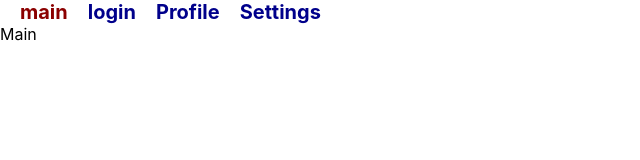
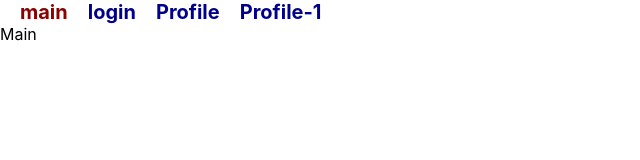
Before and after one commit to AV-html/Router-dom-v6-practice, a React (Create React App) app: page / in a window 1280 px wide. Shown: the top 160 px of the page, without its empty margins (0-640 px from the left). Built offline with nearby package versions, Linux system fonts and the light colour scheme.

Commit message:
add(Rtg4): useParams

```diff
--- a/src/App.tsx
+++ b/src/App.tsx
@@ -1,5 +1,6 @@
 import React from 'react';
 import {Rtg3} from './Routings/Rtg3';
+import {Rtg4} from './Routings/Rtg4';
 
 
 function App() {
@@ -8,7 +9,8 @@ function App() {
         <div>
             {/*<Rtg1/>*/}
             {/*<Rtg2/>*/}
-            <Rtg3/>
+            {/*<Rtg3/>*/}
+            <Rtg4/>
         </div>
     );
 }
--- /dev/null
+++ b/src/Routings/Rtg4.tsx
@@ -0,0 +1,53 @@
+import React from 'react';
+import {BrowserRouter, NavLink, Route, Routes, useParams} from 'react-router-dom';
+import styles from './Rtg.module.css';
+
+
+const Profile = () => {
+    // '/profile/:id'
+    const params = useParams<'id'>()
+    // const params = useParams<'id1' | 'id2'>() // Если нужно 2 параметра
+    const some = params.id
+    console.log(params); // object {'id': '1'}
+
+    console.log(some); // '1'
+
+    return <div>Profile {some}</div>
+
+    // '/profile/*'
+    // const params = useParams<'*'>()
+    // const some = params['*'];
+}
+
+
+export function Rtg4() {
+    const activeClassName = ({isActive}: { isActive: boolean }) => (isActive ? `${styles.active} ${styles.notActive}` : styles.notActive);
+    return (
+        <BrowserRouter>
+            <div className="App">
+                <NavLink to={'/'} className={activeClassName}>
+                    main
+                </NavLink>
+                <NavLink to={'/login'} className={activeClassName}>
+                    login
+                </NavLink>
+                <NavLink to={'/profile/'} className={activeClassName}>
+                    Profile
+                </NavLink>
+                <NavLink to={'/profile/1'} className={activeClassName}>
+                    Profile-1
+                </NavLink>
+
+
+                <Routes>
+                    <Route path={'/*'} element={<div>error 404</div>}/>
+                    <Route path={'/'} element={<div>Main</div>}/>
+                    <Route path={'/login'} element={<div>Login</div>}/>
+
+                    {/* :id - id будет <'id'>, можно написать x, y - всё что угодно */}
+                    <Route path={'/profile/:id'} element={<Profile/>}/>
+                </Routes>
+            </div>
+        </BrowserRouter>
+    );
+}
```
